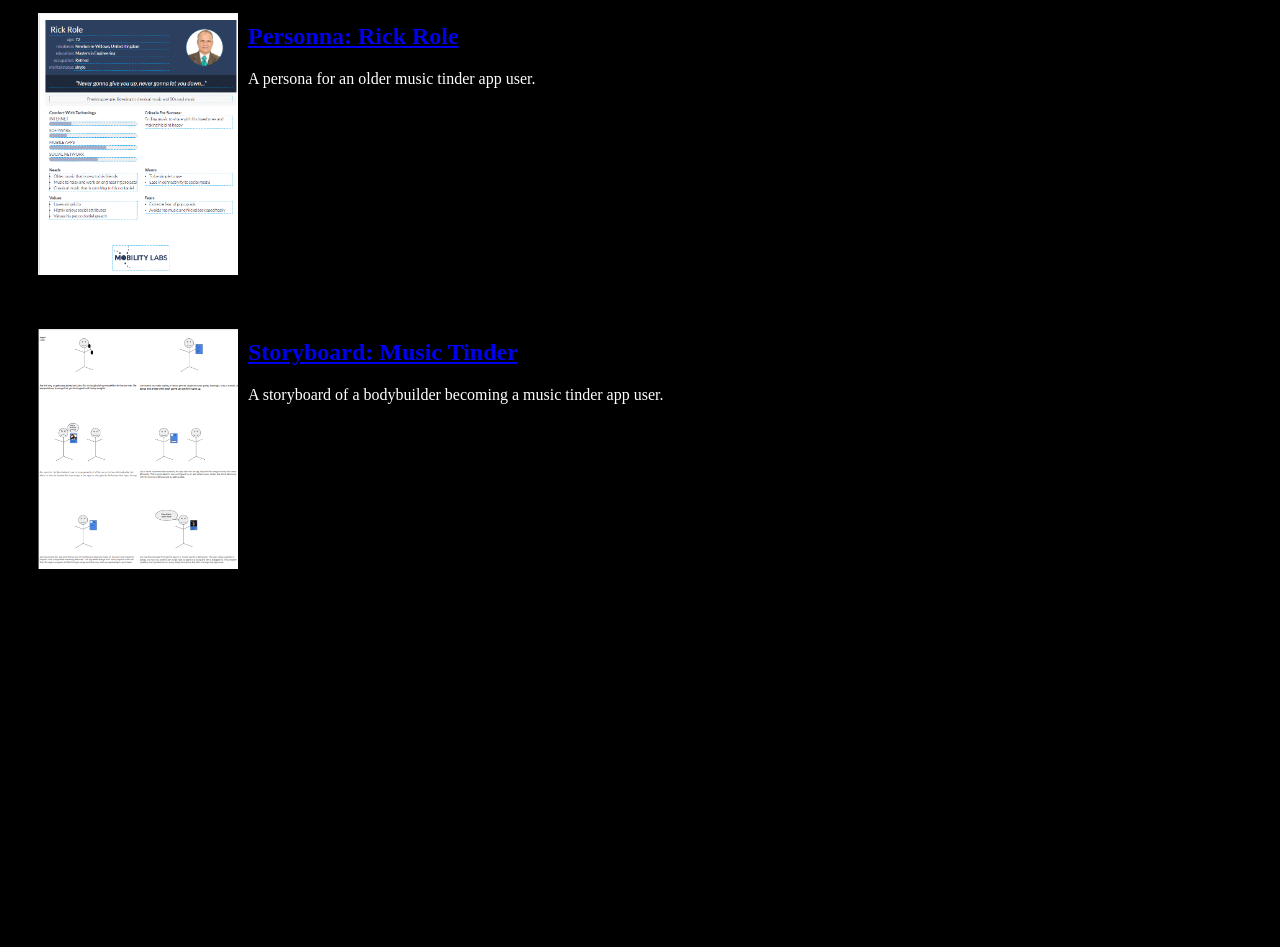
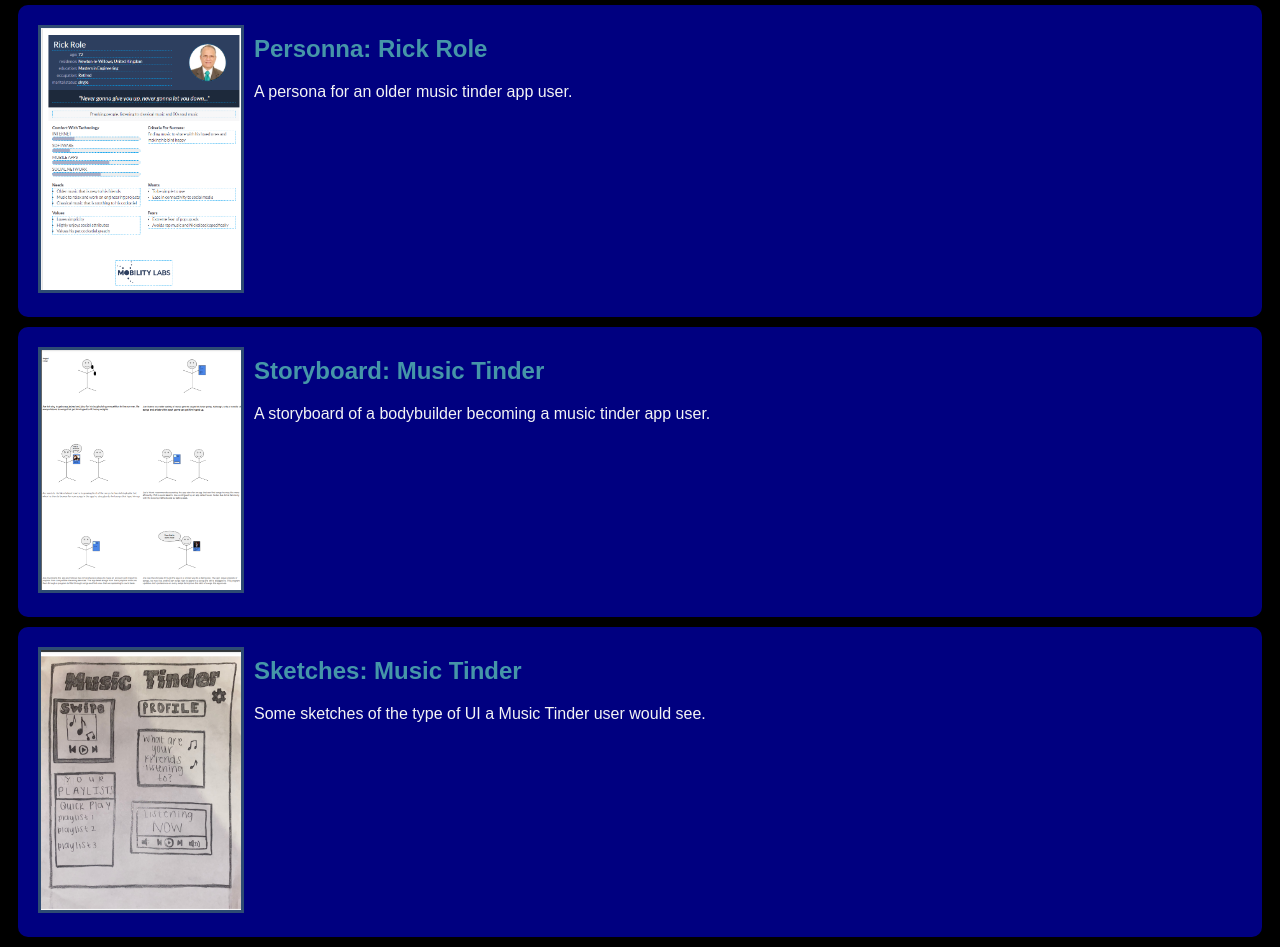
Before and after one commit to amomer/amomer.github.io, a plain HTML site: page index.html in a window 1280 px wide. Shown: the part 484-1431 px from the top of the page. Before the commit the page ends 1087 px from the top, so only its background shows below. Drawn offline with Linux system fonts and the light colour scheme.

Commit message:
Add files via upload

```diff
--- a/index.html
+++ b/index.html
@@ -52,5 +52,16 @@
                     </p>
                     </section>
         </section>
+
+        <!-- Sketches Assignment -->
+        <section class="assignment">
+            <a href="files/musictinder-layout.pdf"><img src="Screenshots/sketches.png"></a>
+            <section class="assignment-details">
+                <a href="files/musictinder-layout.pdf"><h2>Sketches: Music Tinder</h2></a>
+                    <p>
+                             Some sketches of the type of UI a Music Tinder user would see.
+                    </p>
+                    </section>
+        </section>
     </body>
 </html>
--- a/styles.css
+++ b/styles.css
@@ -1,24 +1,40 @@
 body {
     background:black;
-    font
+    font-family:Arial, Helvetica, sans-serif
 }
 
 .assignment{
     display:flex;
     padding:10px;
     margin:10px;
-
+    background:navy;
+    border-radius: 10px;
 }
 
 .assignment img {
     width:200px;
-    padding:10px;
+    margin:10px;
+    border:3px solid #2E4B73;
+}
+
+.assignment img:hover {
+border:4px dashed #F1AEA5
 }
 
 h1{
-    color: white;
+    color: #F4F4F4;
     text-align: center;
 }
+
 p{
-    color: white;
+    color: #F4F4F4;
 }
+
+a {
+    text-decoration:none;
+    color:#4596A8
+}
+
+a:hover {
+    color:#F1AEA5;
+}
```
Also changed, not shown: Screenshots/sketches.png (added), 1 other file.
